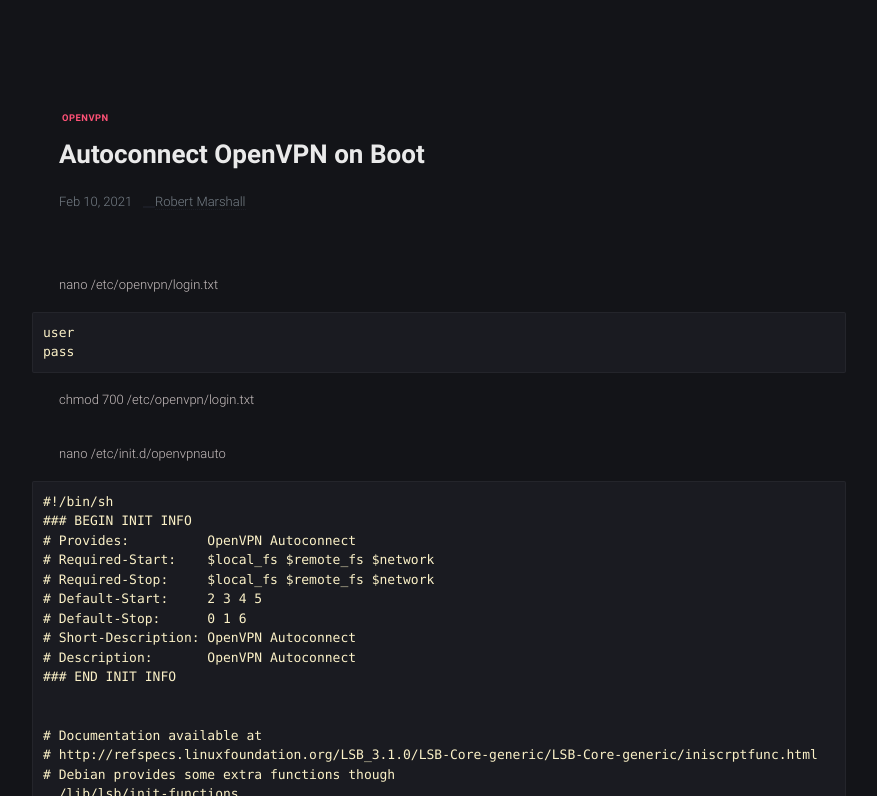
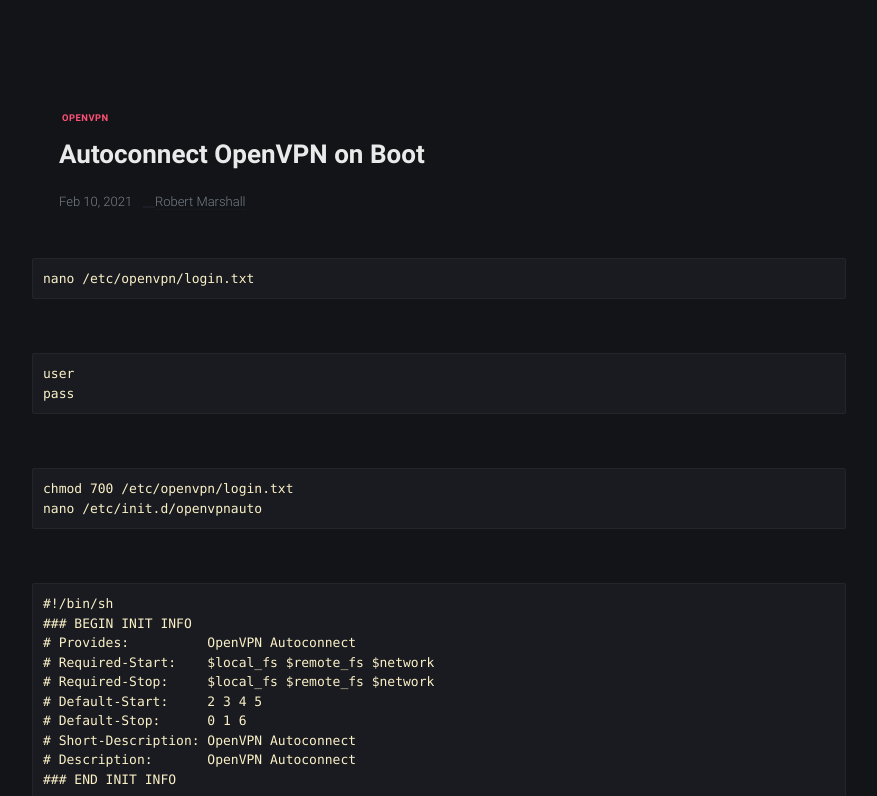
Before and after one commit to robert-marshall/xyz, a Jekyll site: the page built from _posts/autoconnect-openvpn-on-boot/2021-02-10-autoconnect-openvpn-on-boot.md, in a window 1280 px wide and 900 px high, cut to the strip 104-900 px from the top of the window. Shown: the whole strip, without its empty margins (201-1078 px from the left). Built offline with Jekyll 4.4.1, drawn with Linux system fonts in a browser that asks for light colours; some of the changed text lies outside the part shown.

````diff
--- a/_posts/autoconnect-openvpn-on-boot/2021-02-10-autoconnect-openvpn-on-boot.md
+++ b/_posts/autoconnect-openvpn-on-boot/2021-02-10-autoconnect-openvpn-on-boot.md
@@ -5,17 +5,25 @@
 tags: [openvpn]
 ---
 
+```
+nano /etc/openvpn/login.txt
+```
 
-nano /etc/openvpn/login.txt
+<br />
 
 ```
 user
 pass
 ```
 
+<br />
+
+```
 chmod 700 /etc/openvpn/login.txt
+nano /etc/init.d/openvpnauto
+```
 
-nano /etc/init.d/openvpnauto
+<br />
 
 ```
 #!/bin/sh
@@ -130,9 +138,16 @@
 esac
 ```
 
+<br />
+
+```
 chmod +x /etc/init.d/openvpnauto
 update-rc.d openvpnauto defaults 98
 
+```
+<br />
+
+```
 service openvpnauto start
-
 reboot
+```
````
